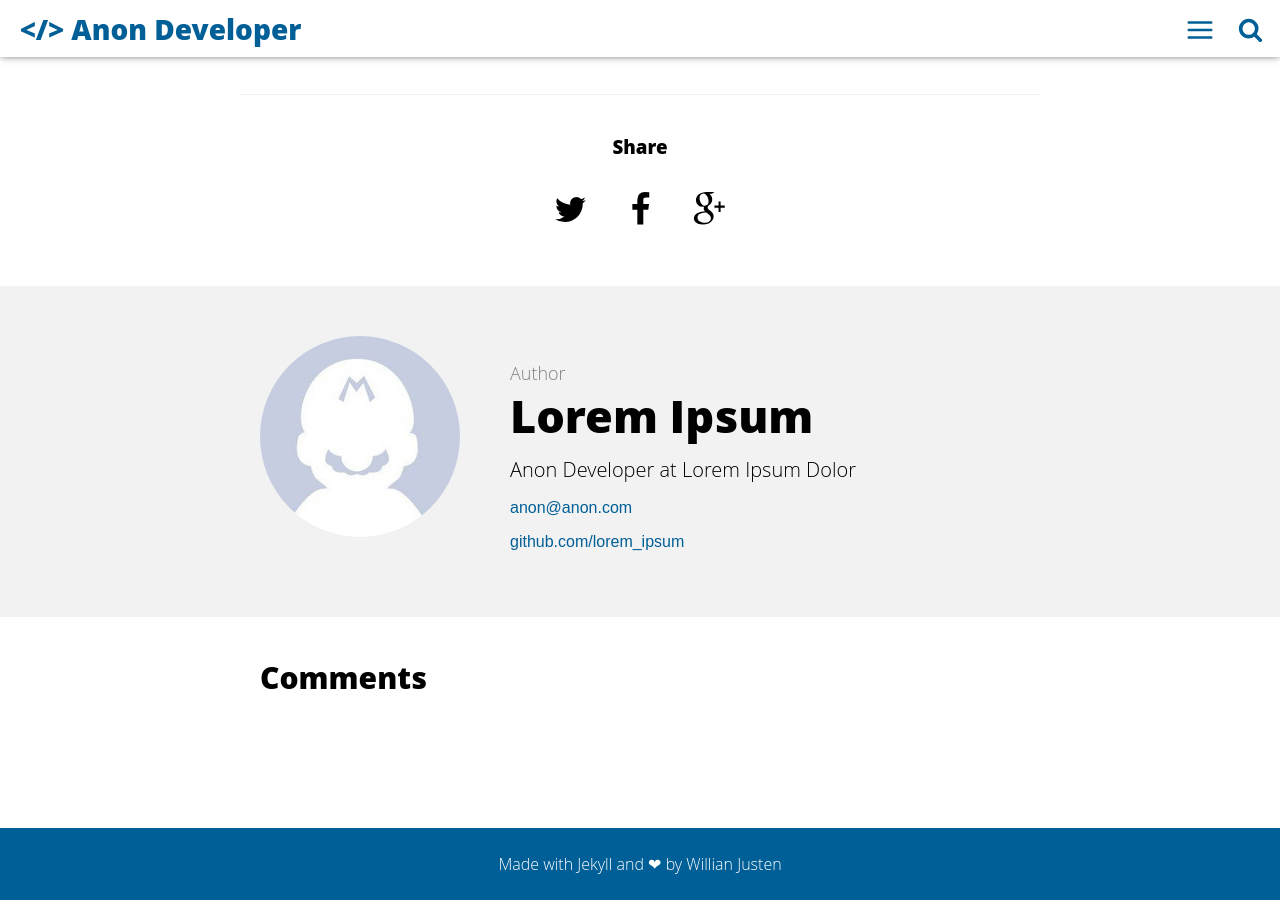
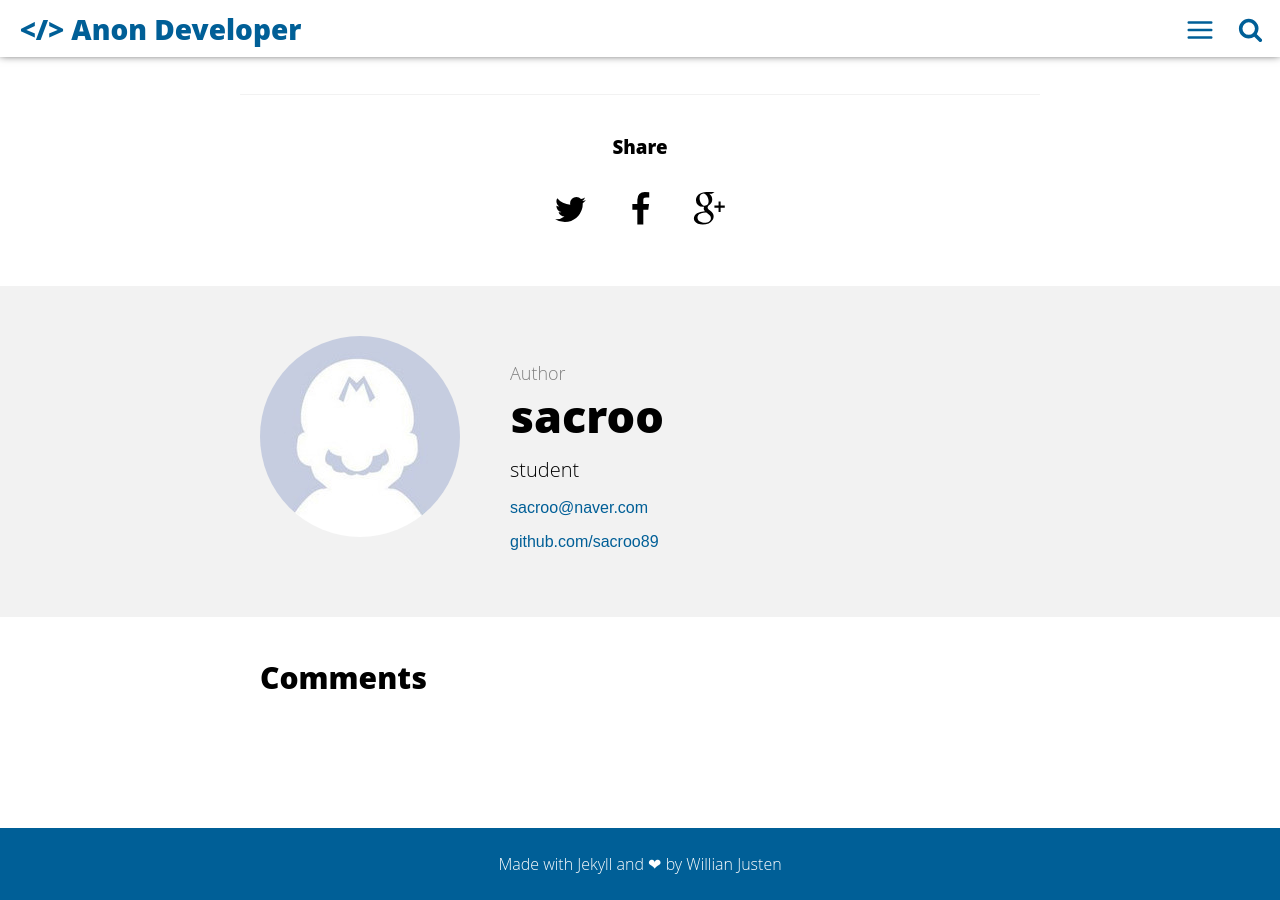
Before and after one commit to sacroo89/sacroo89.github.io, a Jekyll site: the page built from _posts/2020-10-22-welcome-to-jekyll.markdown, in a window 1280 px wide and 900 px high, scrolled down 1506 px. Built offline with Jekyll 4.4.1, drawn with Linux system fonts in a browser that asks for light colours; comment, search, counter and statistics services are not loaded.

Commit message:
Commit
Second commit

```diff
--- a/_config.yml
+++ b/_config.yml
@@ -1,15 +1,15 @@
 # Site settings
-title: Willian Justen - Desenvolvedor Front End
-description: A blog about lorem ipsum dolor sit amet
-baseurl: "/cards-jekyll-template" # the subpath of your site, e.g. /blog
-url: "https://willianjusten.com.br" # the base hostname & protocol for your site e.g. http://willianjusten.com.br
+title:  Sacroo
+description: 네트워크 공부를 하며 얻은 지식을 공유하고자 합니다! :-)
+baseurl: "/sacroo89" # the subpath of your site, e.g. /blog
+url: "https://sacroo89.github.io" # the base hostname & protocol for your site e.g. http://willianjusten.com.br
 
 # User settings
-username: Lorem Ipsum
-user_description: Anon Developer at Lorem Ipsum Dolor
-email: anon@anon.com
+username: sacroo
+user_description: student
+email: sacroo@naver.com
 twitter_username: lorem_ipsum
-github_username:  lorem_ipsum
+github_username:  sacroo89
 gplus_username:  lorem_ipsum
 disqus_username: lorem_ipsum
 
```
